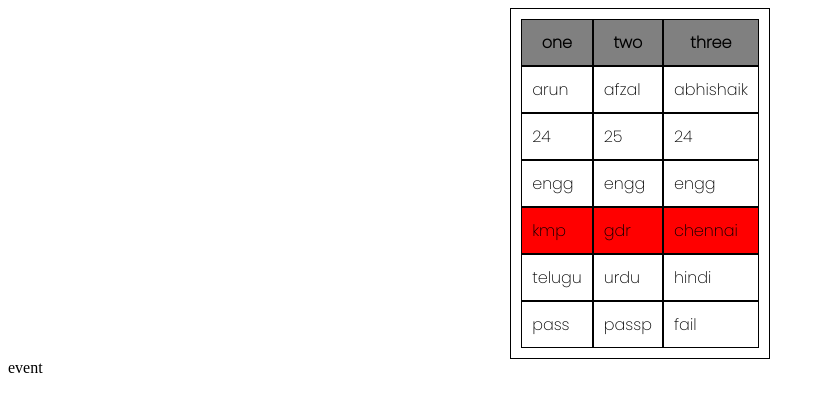
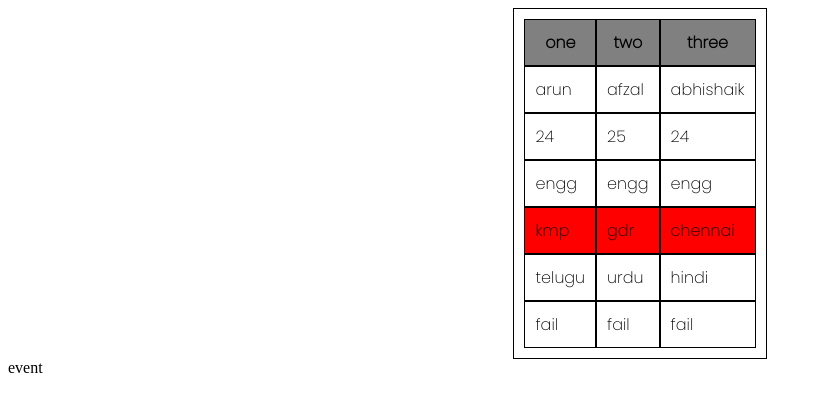
Before and after one commit to arunkumarreddyc/hello, a plain HTML site: page index.html in a window 1280 px wide. Shown: the whole page, without its empty margins (0-825 px from the left). Drawn offline with Linux system fonts and the light colour scheme.

Commit message:
all fail

```diff
--- a/index.html
+++ b/index.html
@@ -69,8 +69,8 @@
               <td>hindi</td>
             </tr>
             <tr>
-              <td>pass</td>
-              <td>passp</td>
+              <td>fail</td>
+              <td>fail</td>
               <td>fail</td>
             </tr>
           </tbody>
```
